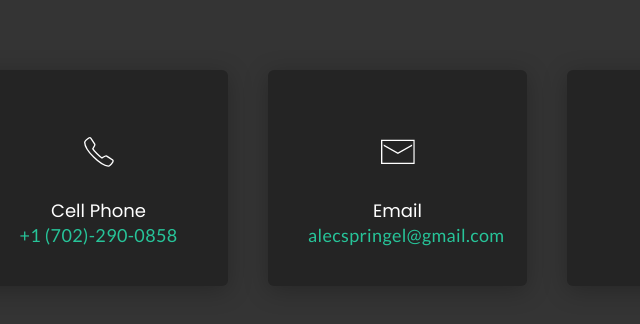
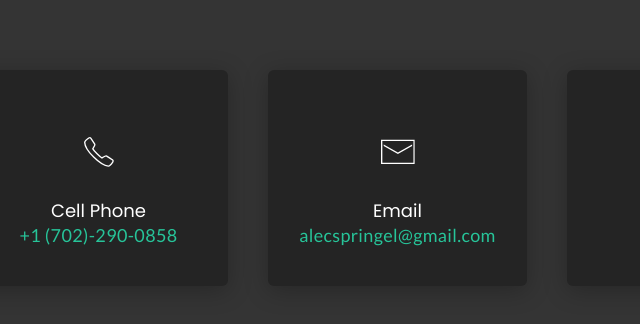
Before and after one commit to alecspringel/alecspringel.com, a Gatsby site: page / in a window 1280 px wide. Shown: the part 3021-3345 px from the top of the page, 93-733 px from the left. Built offline with nearby package versions, Linux system fonts and the light colour scheme; Gatsby itself is replaced by a stand-in of ours.

Commit message:
Fixed contact padding

```diff
--- a/src/components/contact/Contact.js
+++ b/src/components/contact/Contact.js
@@ -56,10 +56,10 @@ const ContactCard = styled.a`
   margin: 20px;
   border-radius: 6px;
   box-shadow: 0px 4.59773px 22.9887px rgba(0, 0, 0, 0.25);
-  padding: 40px;
+  padding: 40px 20px;
   width: 226px;
   @media (max-width: 1256px) {
-    flex: 40%;
+    flex: 43%;
   }
 `;
 
```
